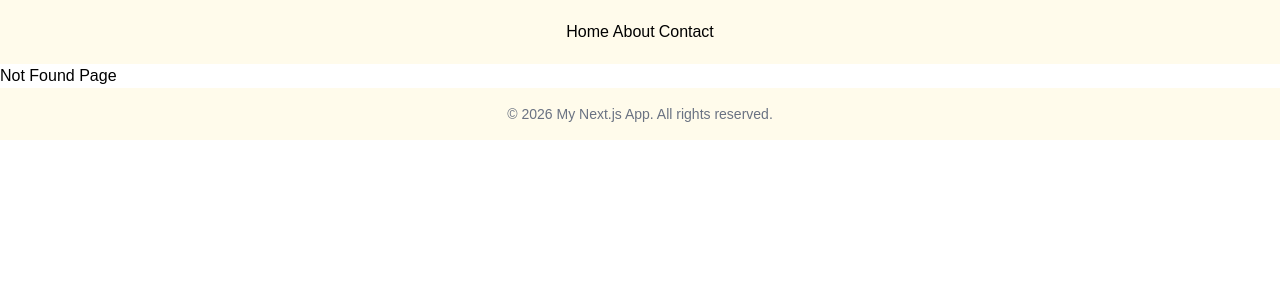
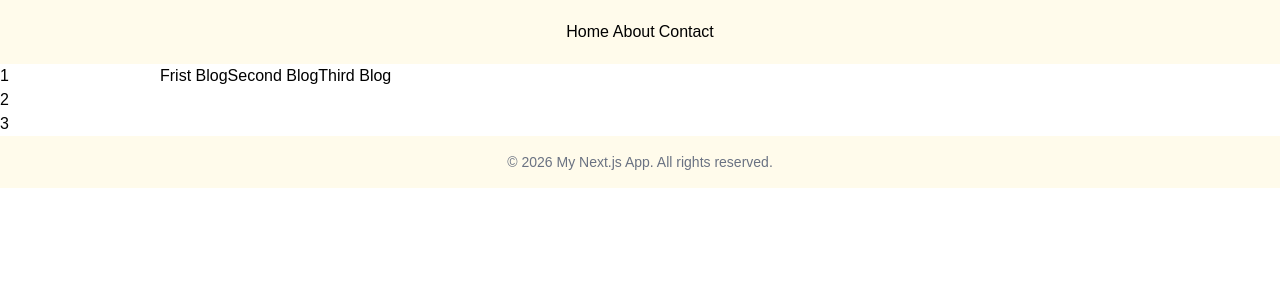
Before and after one commit to MersalHussin/Next-TS-16, a Next.js app: page /blog in a window 1280 px wide. Before the commit this address had no page. Shown: the top 300 px of the page. Built offline with nearby package versions, Linux system fonts and the light colour scheme.

Commit message:
Search Params

```diff
--- a/app/blog/[slug]/page.tsx
+++ b/app/blog/[slug]/page.tsx
@@ -9,16 +9,23 @@ export const generateMetadata = async({ params }: { params: {slug: string[] } })
     }
 };
 
-const ArticalPage = async ({ params }: { params: {slug: string[] } }) => {
+const ArticalPage = async ({ params, searchParams}: { params: {slug: string[] }, searchParams: {filter?: string, lang?: string}}) => {
     const parameters = await params;
+    const {filter , lang} = await searchParams
     const slug = parameters.slug;
     return (
         <div className="flex flex-col relative  gap-2">
             <h2>
-                Author: Mostafa
+                lanugaue: {lang}
+                {/* en */}
             </h2>
             <h1>
                 Title: {slug}
+                {/* frist-blog */}
+            </h1>
+            <h1>
+                Category: {filter}
+                {/* React  */}
             </h1>
         </div>
     );
--- /dev/null
+++ b/app/blog/page.tsx
@@ -0,0 +1,20 @@
+import Link from "next/link"
+
+const BlogPage = () =>{
+    return(
+        <div>
+            <Link href ="http://localhost:3000/blog/frist-blog?lang=en&filter=java">
+            Frist Blog
+            </Link>
+            <Link href ="http://localhost:3000/blog/second-blog?lang=ar&filter=react">
+            Second Blog
+            </Link>
+            <Link href ="http://localhost:3000/blog/third-blog?lang=en&filter=js">
+            Third Blog
+            </Link>
+        </div>
+    )
+
+}
+
+export default BlogPage
```
